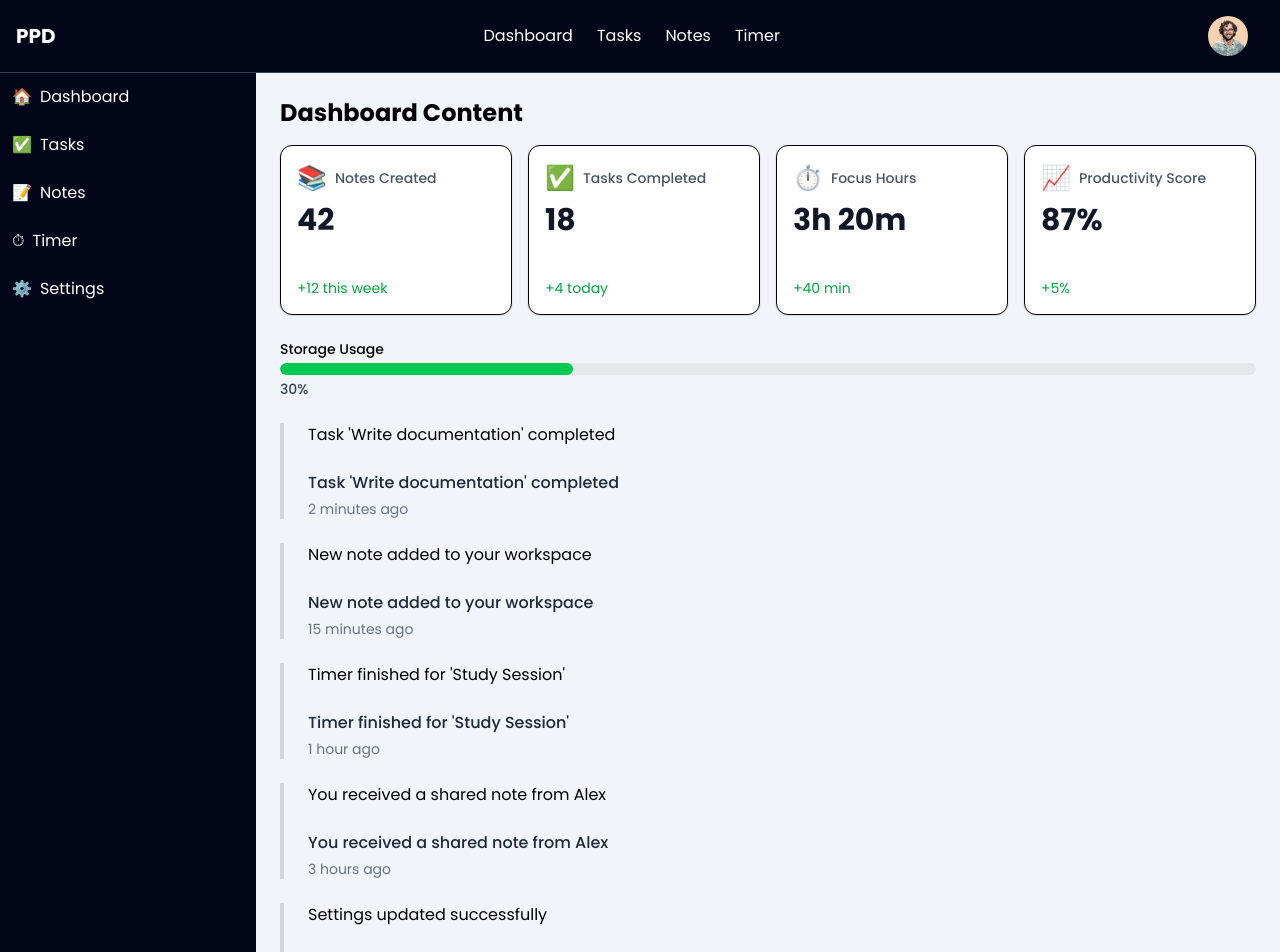
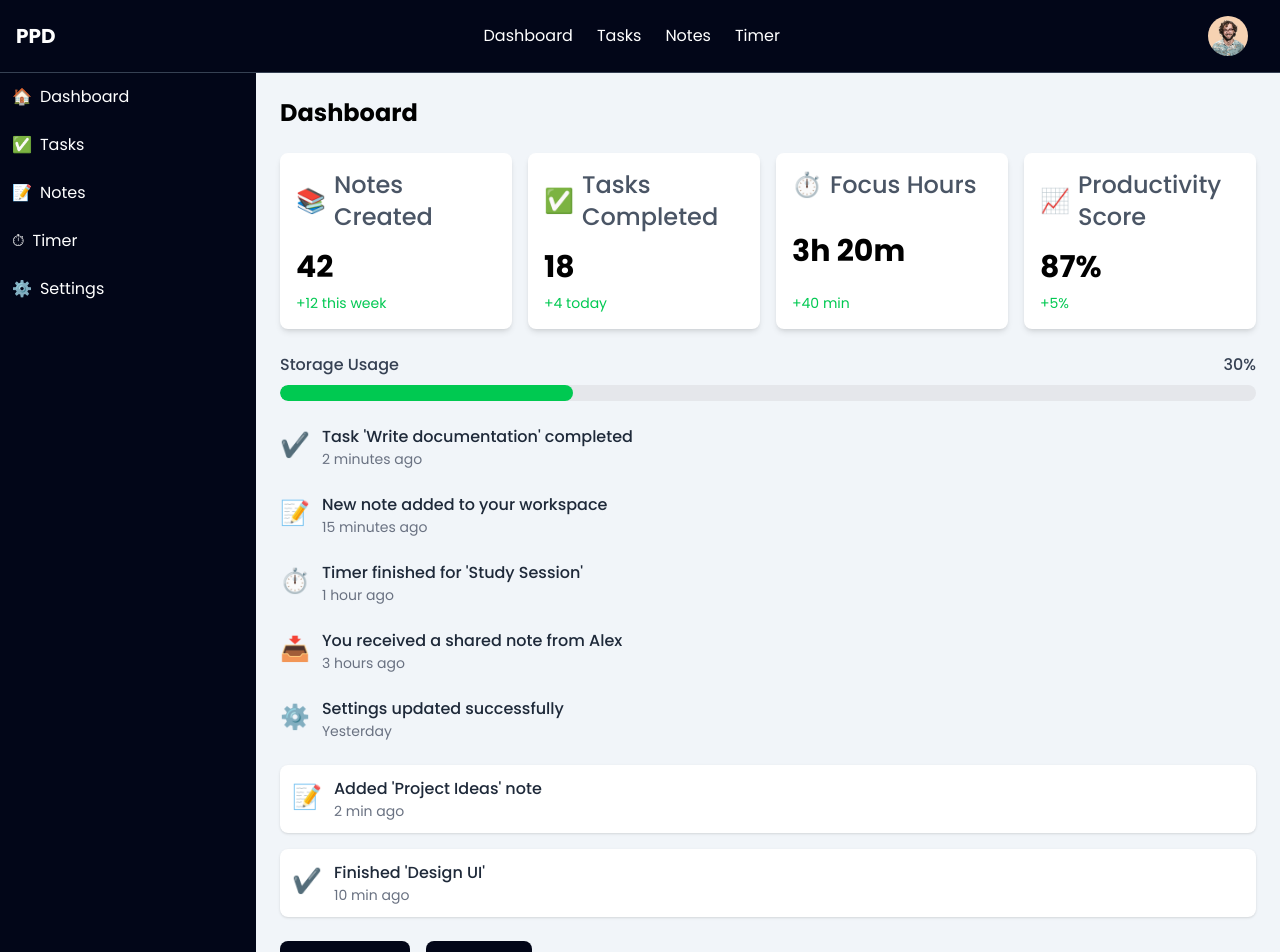
Before and after one commit to learningsin2024-source/PPD-, a React (Vite) app in the folder ppd/: page / in a window 1280 px wide. Shown: the top 952 px of the page. Built offline with nearby package versions, Linux system fonts and the light colour scheme; a web font is replaced by a local one.

Commit message:
stage 5 done

```diff
--- a/ppd/src/App.jsx
+++ b/ppd/src/App.jsx
@@ -7,57 +7,47 @@ import Toast from "./component/toast";
 import Statscard from "./component/statscard";
 import Progressbar from "./component/progressbar";
 import Timeline from "./component/timeline";
-
+import Activityfeed from "./component/activityfeed";
+import QuickAddTask from "./component/quickaddtasks";
 
 function App() {
   const [isOpenMobile, setIsOpenMobile] = useState(false);
   const [isModalOpen, setIsModalOpen] = useState(false);
+  const [isQuickAddOpen, setIsQuickAddOpen] = useState(false);
   const [toasts, setToasts] = useState([]);
+  const [activityFeed, setActivityFeed] = useState([
+    { icon: "📝", title: "Created note", details: "Added 'Project Ideas' note", time: "2 min ago" },
+    { icon: "✔️", title: "Completed task", details: "Finished 'Design UI'", time: "10 min ago" },
+  ]);
 
+  // Add new task & activity feed
+  function handleAddTask(task) {
+    const newActivity = {
+      icon: "📝",
+      title: "Created task",
+      details: task.title,
+      time: "Just now",
+    };
+    setActivityFeed([newActivity, ...activityFeed]);
+    addToast({ message: `Task "${task.title}" added`, type: "success" });
+  }
 
   const timelineData = [
-  {
-    icon: "✔️",
-    status: "success",
-    text: "Task 'Write documentation' completed",
-    time: "2 minutes ago"
-  },
-  {
-    icon: "📝",
-    status: "info",
-    text: "New note added to your workspace",
-    time: "15 minutes ago"
-  },
-  {
-    icon: "⏱️",
-    status: "warning",
-    text: "Timer finished for 'Study Session'",
-    time: "1 hour ago"
-  },
-  {
-    icon: "📥",
-    status: "info",
-    text: "You received a shared note from Alex",
-    time: "3 hours ago"
-  },
-  {
-    icon: "⚙️",
-    status: "success",
-    text: "Settings updated successfully",
-    time: "Yesterday"
-  },
+    { icon: "✔️", status: "success", text: "Task 'Write documentation' completed", time: "2 minutes ago" },
+    { icon: "📝", status: "info", text: "New note added to your workspace", time: "15 minutes ago" },
+    { icon: "⏱️", status: "warning", text: "Timer finished for 'Study Session'", time: "1 hour ago" },
+    { icon: "📥", status: "info", text: "You received a shared note from Alex", time: "3 hours ago" },
+    { icon: "⚙️", status: "success", text: "Settings updated successfully", time: "Yesterday" },
   ];
 
   function addToast({ message, type }) {
     const id = Date.now();
     setToasts([...toasts, { id, message, type }]);
     setTimeout(() => removeToast(id), 3000);
-
-
   }
 
   function removeToast(id) {
-  setToasts(toasts.filter(t => t.id !== id));
+    setToasts(toasts.filter((t) => t.id !== id));
   }
 
   const sidelinks = [
@@ -78,85 +68,77 @@ function removeToast(id) {
   return (
     <div className="flex flex-col h-screen">
       {/* Navbar */}
-      <Navbar
-        links={links}
-        isOpenMobile={isOpenMobile}
-        setIsOpenMobile={setIsOpenMobile}
-      />
+      <Navbar links={links} isOpenMobile={isOpenMobile} setIsOpenMobile={setIsOpenMobile} />
 
-      {/* Main Layout */}
       <div className="flex flex-1">
         {/* Sidebar */}
-        <Sidebar
-          sidelinks={sidelinks}
-          isOpenMobile={isOpenMobile}
-          setIsOpenMobile={setIsOpenMobile}
-        />
+        <Sidebar sidelinks={sidelinks} isOpenMobile={isOpenMobile} setIsOpenMobile={setIsOpenMobile} />
 
         {/* Main Content */}
         <main className="flex-1 p-6 overflow-auto bg-slate-100 min-h-screen">
+          <h1 className="text-2xl font-bold mb-6">Dashboard</h1>
 
-          <h1 className="text-2xl font-bold mb-4">Dashboard Content</h1>
+          {/* Stats Cards */}
           <div className="grid grid-cols-1 sm:grid-cols-2 lg:grid-cols-4 gap-4 mb-6">
-
-  <Statscard
-    icon="📚"
-    title="Notes Created"
-    value={42}
-    trend="+12 this week"
-  />
-
-  <Statscard
-    icon="✅"
-    title="Tasks Completed"
-    value={18}
-    trend="+4 today"
-  />
-
-  <Statscard
-    icon="⏱️"
-    title="Focus Hours"
-    value="3h 20m"
-    trend="+40 min"
-  />
-
-  <Statscard
-    icon="📈"
-    title="Productivity Score"
-    value="87%"
-    trend="+5%"
-  />
-
+            <Statscard icon="📚" title="Notes Created" value={42} trend="+12 this week" />
+            <Statscard icon="✅" title="Tasks Completed" value={18} trend="+4 today" />
+            <Statscard icon="⏱️" title="Focus Hours" value="3h 20m" trend="+40 min" />
+            <Statscard icon="📈" title="Productivity Score" value="87%" trend="+5%" />
           </div>
 
-<Progressbar
-  value={30}
-  color="bg-green-500"
-  label="Storage Usage"
-  showpercent={true}
-/> <br/>
+          {/* Progress Bar */}
+          <Progressbar value={30} color="bg-green-500" label="Storage Usage" showpercent={true} />
+          <br />
 
-<div className="space-y-6">
+          {/* Timeline */}
+          <div className="space-y-6 mb-6">
             {timelineData.map((item, index) => (
-    <Timeline
+              <Timeline key={index} icon={item.icon} status={item.status} text={item.text} time={item.time} />
+            ))}
+          </div>
+
+          {/* Activity Feed */}
+          <div className="flex flex-col space-y-4 mb-6">
+            {activityFeed.map((activity, index) => (
+              <Activityfeed
                 key={index}
-      icon={item.icon}
-      status={item.status}
-      text={item.text}
-      time={item.time}
+                icon={activity.icon}
+                details={activity.details}
+                time={activity.time}
               />
             ))}
           </div>
 
+          {/* Buttons */}
+          <div className="flex flex-wrap gap-4 mb-6">
+            <Button variant="primary" size="md" onClick={() => setIsModalOpen(true)}>
+              Open Modal
+            </Button>
+            <Button onClick={() => setIsQuickAddOpen(true)}>Add Task</Button>
+          </div>
 
+          {/* Quick Add Task Modal */}
+          <QuickAddTask isOpen={isQuickAddOpen} onClose={() => setIsQuickAddOpen(false)} onAdd={handleAddTask} />
 
+          {/* Example Modal */}
+          <Modal
+            isOpen={isModalOpen}
+            onClose={() => setIsModalOpen(false)}
+            title="Example Modal"
+            actions={[
+              <Button key="cancel" variant="outline" onClick={() => setIsModalOpen(false)}>Cancel</Button>,
+              <Button key="save" variant="primary">Save</Button>,
+            ]}
+          >
+            <p>This is the modal content. You can put a form, text, or anything here.</p>
+          </Modal>
 
-
-
-
-          {/* Buttons */}
-
-
+          {/* Toasts */}
+          <div className="fixed top-4 right-4 flex flex-col space-y-2 z-50">
+            {toasts.map((t) => (
+              <Toast key={t.id} message={t.message} type={t.type} onClose={() => removeToast(t.id)} />
+            ))}
+          </div>
         </main>
       </div>
     </div>
--- /dev/null
+++ b/ppd/src/component/activityfeed.jsx
@@ -0,0 +1,13 @@
+function Activityfeed({ icon, details, time }) {
+  return (
+    <div className="flex items-start gap-3 bg-white shadow-sm rounded-lg p-3 hover:shadow-md transition-shadow">
+      <span className="text-2xl mt-1">{icon}</span>
+      <div>
+        <p className="text-gray-800 font-medium">{details}</p>
+        <p className="text-gray-500 text-sm">{time}</p>
+      </div>
+    </div>
+  );
+}
+
+export default Activityfeed;
--- a/ppd/src/component/progressbar.jsx
+++ b/ppd/src/component/progressbar.jsx
@@ -1,22 +1,13 @@
-function Progressbar({ value, color, label, showpercent }) {
+function Progressbar({ value, color = "bg-green-500", label, showpercent }) {
   return (
-    <div className="flex flex-col gap-1">
-
-      {label && <p className="text-sm font-medium">{label}</p>}
-
-
-      <div className="w-full h-3 bg-gray-200 rounded-full overflow-hidden">
-
-        <div
-          className={`h-full rounded-full transition-all ${color}`}
-          style={{ width: `${value}%` }}
-        ></div>
+    <div className="flex flex-col gap-1 w-full">
+      <div className="flex justify-between mb-1">
+        <span className="text-gray-700 font-medium">{label}</span>
+        {showpercent && <span className="text-gray-700 font-medium">{value}%</span>}
       </div>
-
-
-      {showpercent && (
-        <p className="text-sm font-medium text-gray-700">{value}%</p>
-      )}
+      <div className="w-full bg-gray-200 h-4 rounded-full overflow-hidden">
+        <div className={`${color} h-4 rounded-full transition-all`} style={{ width: `${value}%` }}></div>
+      </div>
     </div>
   );
 }
--- /dev/null
+++ b/ppd/src/component/quickaddtasks.jsx
@@ -0,0 +1,62 @@
+
+
+import { useState } from "react";
+import Button from "./button";
+
+function QuickAddTask({ isOpen, onClose, onAdd }) {
+  const [title, setTitle] = useState("");
+  const [description, setDescription] = useState("");
+
+  function handleSubmit(e) {
+    e.preventDefault();
+    if (!title.trim()) return;
+    onAdd({ title, description, time: new Date().toLocaleTimeString() });
+    setTitle("");
+    setDescription("");
+    onClose();
+  }
+
+  if (!isOpen) return null;
+
+  return (
+    <>
+      {/* Overlay */}
+      <div
+        className="fixed inset-0 bg-black/50 z-20"
+        onClick={onClose}
+      ></div>
+
+      {/* Modal/Form */}
+      <div className="fixed z-30 top-1/2 left-1/2 transform -translate-x-1/2 -translate-y-1/2 w-full max-w-md bg-white p-6 rounded-lg shadow-lg">
+        <h2 className="text-xl font-bold mb-4">Add New Task</h2>
+        <form className="flex flex-col space-y-3" onSubmit={handleSubmit}>
+          <input
+            type="text"
+            placeholder="Task Title"
+            className="border rounded-md p-2 w-full focus:outline-blue-500"
+            value={title}
+            onChange={(e) => setTitle(e.target.value)}
+            required
+          />
+          <textarea
+            placeholder="Description (optional)"
+            className="border rounded-md p-2 w-full focus:outline-blue-500"
+            value={description}
+            onChange={(e) => setDescription(e.target.value)}
+          ></textarea>
+
+          <div className="flex justify-end gap-2">
+            <Button type="button" variant="outline" onClick={onClose}>
+              Cancel
+            </Button>
+            <Button type="submit" variant="primary">
+              Add Task
+            </Button>
+          </div>
+        </form>
+      </div>
+    </>
+  );
+}
+
+export default QuickAddTask;
--- a/ppd/src/component/statscard.jsx
+++ b/ppd/src/component/statscard.jsx
@@ -1,17 +1,14 @@
-
-
-function Statscard({icon, title, value, trend}){
-
-    return (
-        <>
-        <div className=" bg-white shadow-sm rounded-xl p-4 flex flex-col gap-2 border">
-          <div className="flex items-center space-x-2 text-gray-600">  <span className="text-2xl">{icon}</span> <p className="text-sm font-medium">{title}</p> </div>
-          <p className="text-3xl font-bold text-gray-900">{value}</p><br/>
-          <p className="text-sm text-green-600">{trend}</p>
-
-        </div>
-        </>
-    )
+function Statscard({ icon, title, value, trend }) {
+  return (
+    <div className="bg-white shadow-md rounded-lg p-4 flex flex-col justify-between h-full">
+      <div className="flex items-center gap-2 text-2xl">
+        <span>{icon}</span>
+        <p className="text-gray-600 font-medium">{title}</p>
+      </div>
+      <p className="text-3xl font-bold mt-4">{value}</p>
+      <p className="text-sm text-green-500 mt-2">{trend}</p>
+    </div>
+  );
 }
 
-export default Statscard
+export default Statscard;
--- a/ppd/src/component/timeline.jsx
+++ b/ppd/src/component/timeline.jsx
@@ -1,31 +1,20 @@
+function Timeline({ icon, status, text, time }) {
+  const statusColors = {
+    success: "text-green-500",
+    info: "text-blue-500",
+    warning: "text-yellow-500",
+    error: "text-red-500",
+  };
 
-
-function Timeline ({icon, status, text, time}){
-
-    return (
-
-        <>
-            <div className="flex flex-col space-y-6 border-l-4 border-gray-300 pl-6">
-                    <div className="relative"><p>{text}</p></div>
-                    <ul className="space-y-1">
-                        <li className="absolute -left-3 top-1 w-3 h-3 rounded-full
-               bg-blue-500 flex items-center justify-center text-xs">{icon}</li>
-                        <li className="font-medium text-gray-800">{text}</li>
-                        <li className="text-sm text-gray-500">{time}</li>
-
-                    </ul>
-
-
-
-
-
-            </div>
-
-
-
-
-        </>
-    )
+  return (
+    <div className="flex items-start gap-3">
+      <span className={`text-2xl mt-1 ${statusColors[status]}`}>{icon}</span>
+      <div>
+        <p className="text-gray-800 font-medium">{text}</p>
+        <p className="text-gray-500 text-sm">{time}</p>
+      </div>
+    </div>
+  );
 }
 
-export default Timeline
+export default Timeline;
```
Also changed, not shown: ppd/src/component/modal.jsx (+20 -19 lines), ppd/src/component/toast.jsx (+9 -26 lines). Lines whose indentation alone changed are shown as unchanged.
